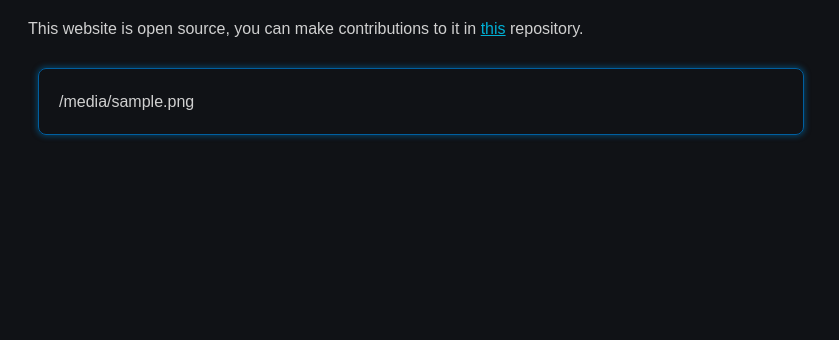
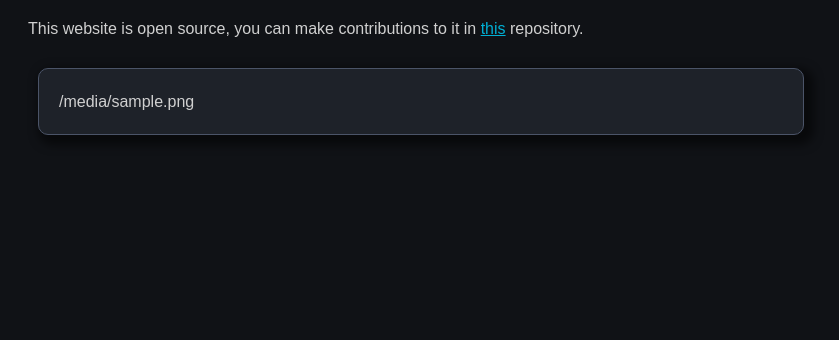
Before and after one commit to sujaldev/college, a Python web app: template utils/web/templates/listing.jinja in a window 1280 px wide. Shown: the part 101-441 px from the top of the page, without its empty margins (219-1058 px from the left). Run offline with Jinja, Linux system fonts and the light colour scheme; the template is opened without the code that fills it: most values are stand-ins (such as "Sample title", 1, 10 or a date in 2020).

Commit message:
change listing style

```diff
--- a/utils/web/templates/listing.jinja
+++ b/utils/web/templates/listing.jinja
@@ -9,13 +9,14 @@
 
         .listing > a {
             text-decoration: none;
+            background: hsl(220, 16%, 14%);
             color: inherit;
             flex: 45%;
             padding: 20px;
             margin: 10px;
-            border: 1px solid #005FA0;
-            border-radius: 8px;
-            box-shadow: 0 0 5px 2px rgba(0, 95, 150, 0.5);
+            border: 1px solid hsl(220, 16%, 35%);
+            border-radius: 10px;
+            box-shadow: 5px 5px 10px 5px rgba(0, 0, 0, 0.5);
         }
     </style>
 {% endblock %}
```
